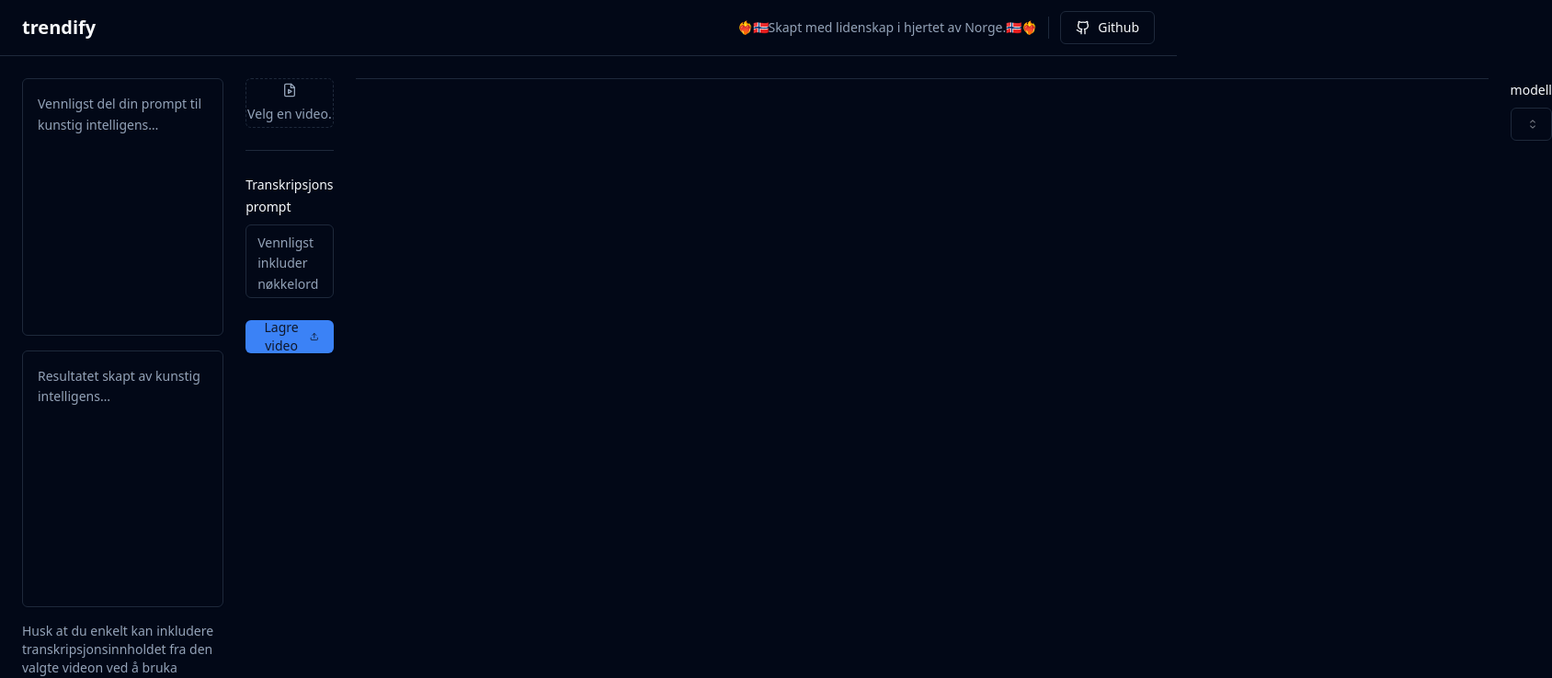
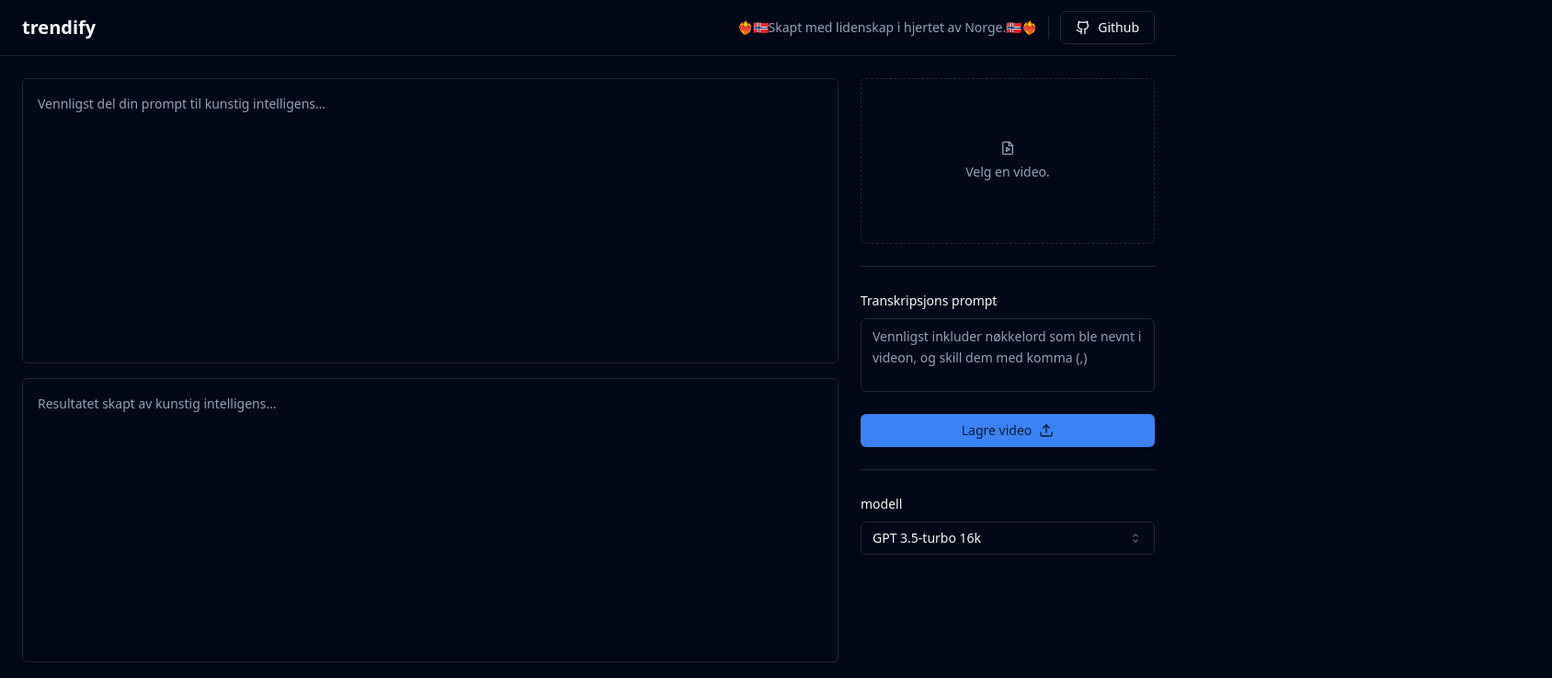
Before and after one commit to pfillipi/Trendify, a React (Vite) app: page / in a window 1280 px wide. Shown: the top 737 px of the page at 92% size, 1688 px wide, since content can reach past the window. Built offline with nearby package versions, Linux system fonts and the light colour scheme.

Commit message:
misligholde

```diff
--- a/src/App.tsx
+++ b/src/App.tsx
@@ -87,23 +87,21 @@ export function App() {
               <Upload className="w-4 h-4 ml-2" />
             </Button>
           </form>
-        </aside>
-
           <Separator />
-
           <form className="space-y-6">
             <div className="space-y-2">
               <Label>modell</Label>
-            <Select>
+              <Select defaultValue="gpt3.5">
                 <SelectTrigger>
                   <SelectValue />
                 </SelectTrigger>
                 <SelectContent>
-                <SelectItem value="gpt 3.5">GPT 3.5-turbo 16k</SelectItem>
+                  <SelectItem value="gpt3.5">GPT 3.5-turbo 16k</SelectItem>
                 </SelectContent>
               </Select>
             </div>
           </form>
+        </aside>
       </main>
     </div>
   );
```
Lines whose indentation alone changed are shown as unchanged.
